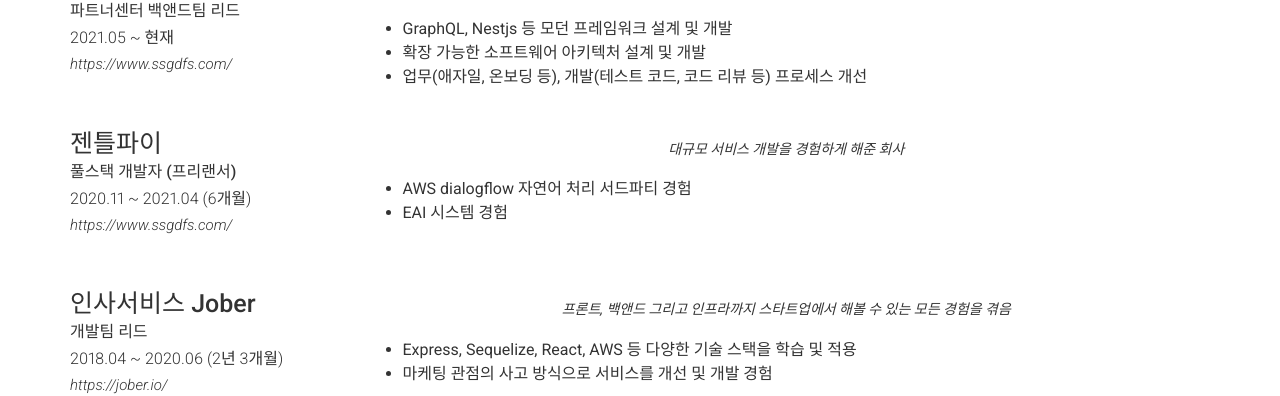
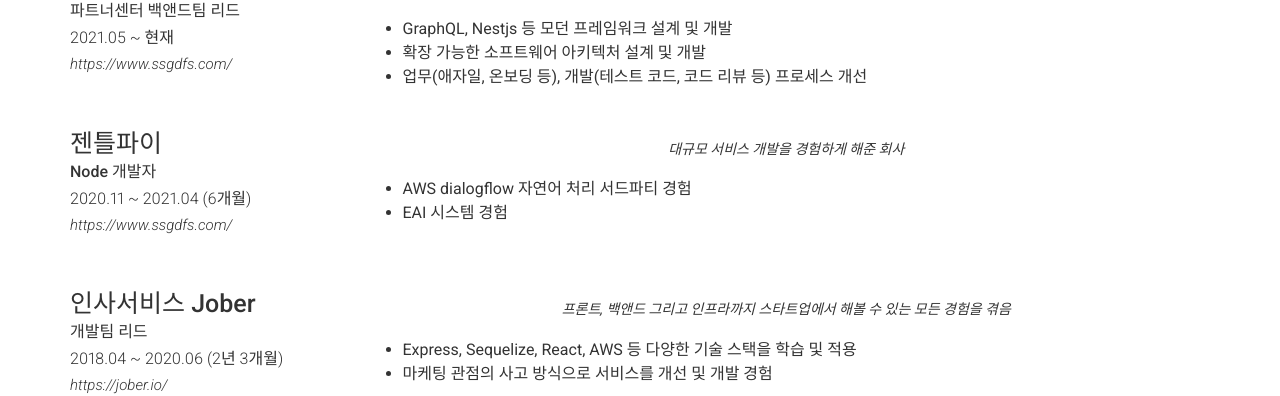
Before and after one commit to mystyle2006/mystyle2006.github.io, a Jekyll site: the page built from index.md, in a window 1280 px wide and 900 px high, scrolled down 609 px. Shown: the part 98-494 px from the top of the window. Built offline with Jekyll 4.4.1, drawn with Linux system fonts in a browser that asks for light colours; nearby versions of some CDN libraries.

Commit message:
젠틀파이 sub_title 수정

```diff
--- a/_config.yml
+++ b/_config.yml
@@ -61,7 +61,7 @@ content:
 
       - layout: left
         title: 젠틀파이
-        sub_title: 풀스택 개발자 (프리랜서)
+        sub_title: Node 개발자
         caption: 2020.11 ~ 2021.04 (6개월)
         link: https://www.ssgdfs.com/
         quote: >
```
